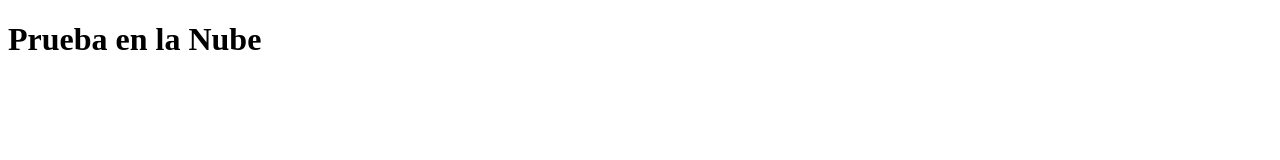
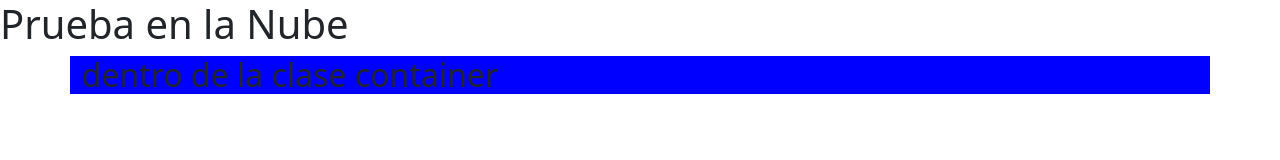
Before and after one commit to Vivas1/Bootstrap, a plain HTML site: page index.html in a window 1280 px wide. Drawn offline with nearby package versions, Linux system fonts and the light colour scheme.

Commit message:
segundo commit

```diff
--- a/index.html
+++ b/index.html
@@ -5,8 +5,19 @@
     <meta http-equiv="X-UA-Compatible" content="IE=edge">
     <meta name="viewport" content="width=device-width, initial-scale=1.0">
     <title>Trabajo Practico</title>
+    <link href="https://cdn.jsdelivr.net/npm/bootstrap@5.2.1/dist/css/bootstrap.min.css" rel="stylesheet" integrity="sha384-iYQeCzEYFbKjA/T2uDLTpkwGzCiq6soy8tYaI1GyVh/UjpbCx/TYkiZhlZB6+fzT" crossorigin="anonymous">
 </head>
+
+
 <body>
     <h1>Prueba en la Nube</h1>
+   <!--12 columnas -->
+   <div class="container"style="background-color: blue;">
+
+        <h2>dentro de la clase container</h2>
+
+   </div>
+
+    <script src="https://cdn.jsdelivr.net/npm/bootstrap@5.2.1/dist/js/bootstrap.bundle.min.js" integrity="sha384-u1OknCvxWvY5kfmNBILK2hRnQC3Pr17a+RTT6rIHI7NnikvbZlHgTPOOmMi466C8" crossorigin="anonymous"></script>
 </body>
 </html>
```
